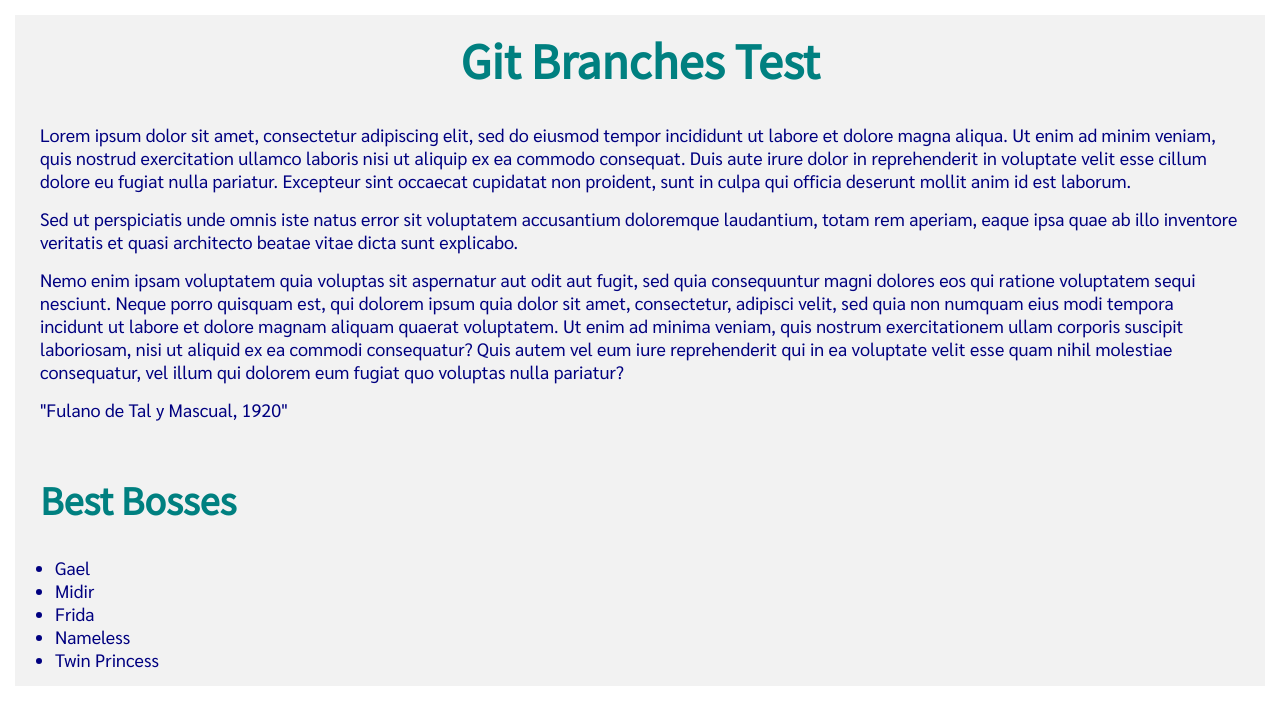
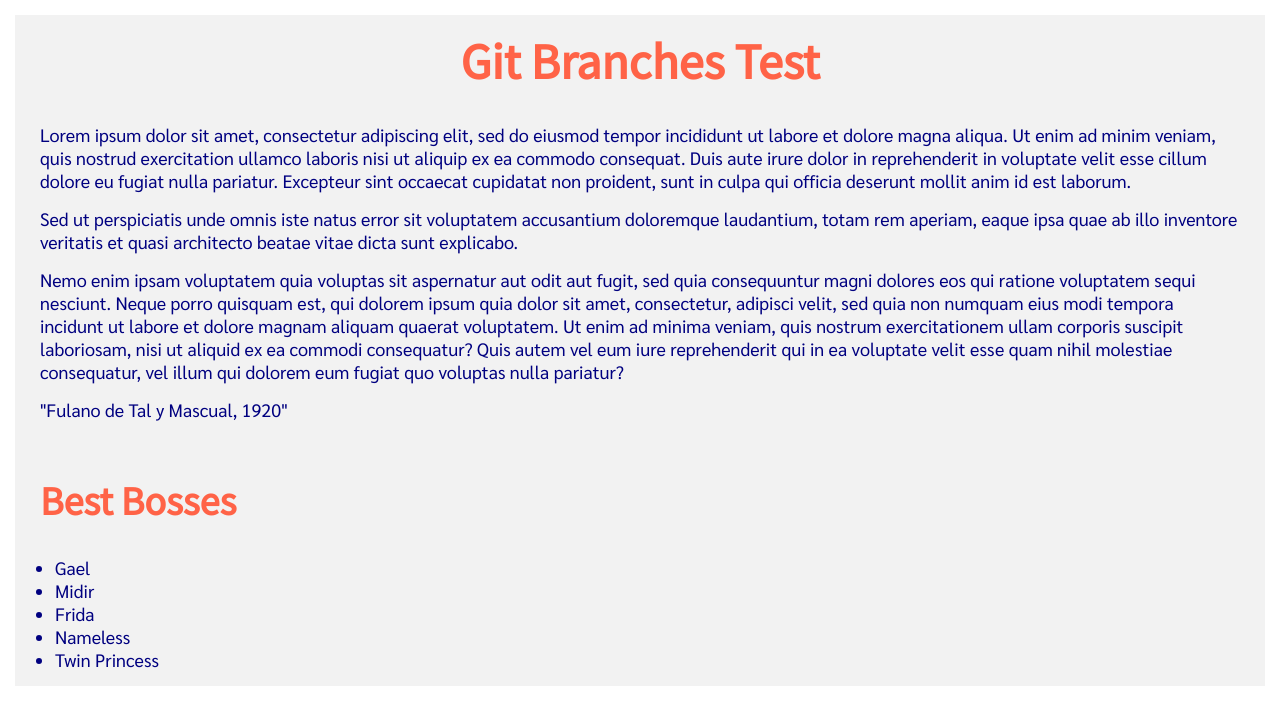
Before and after one commit to alanespinet/git-fetch-and-branches, a plain HTML site: page index.html in a window 1280 px wide. Drawn offline with Linux system fonts and the light colour scheme.

Commit message:
H1 Styles Refined

```diff
--- a/styles.css
+++ b/styles.css
@@ -8,7 +8,7 @@ h1, h2 {
   padding: 15px 25px;
   font-family: 'Source Sans Pro', sans-serif;
   font-size: 50px;
-  color: teal;
+  color: tomato;
 }
 
 h2 {
```
